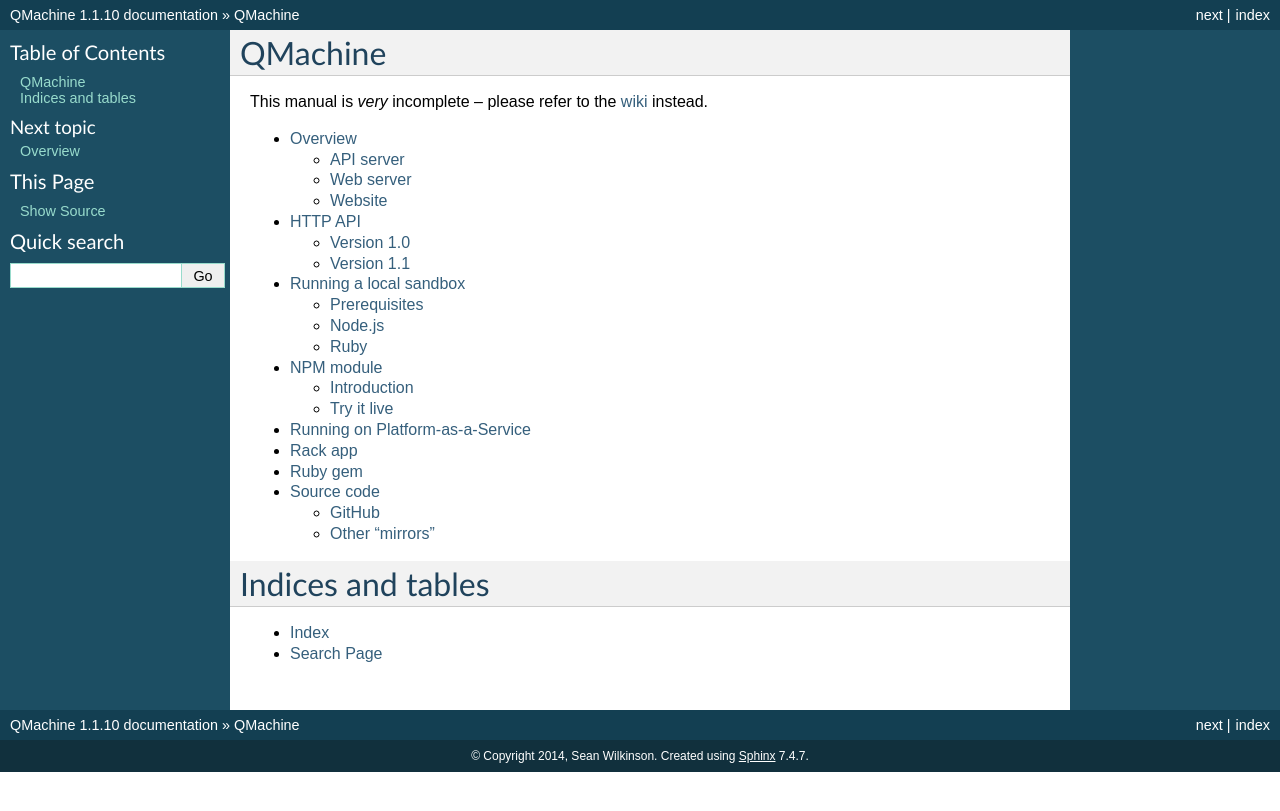
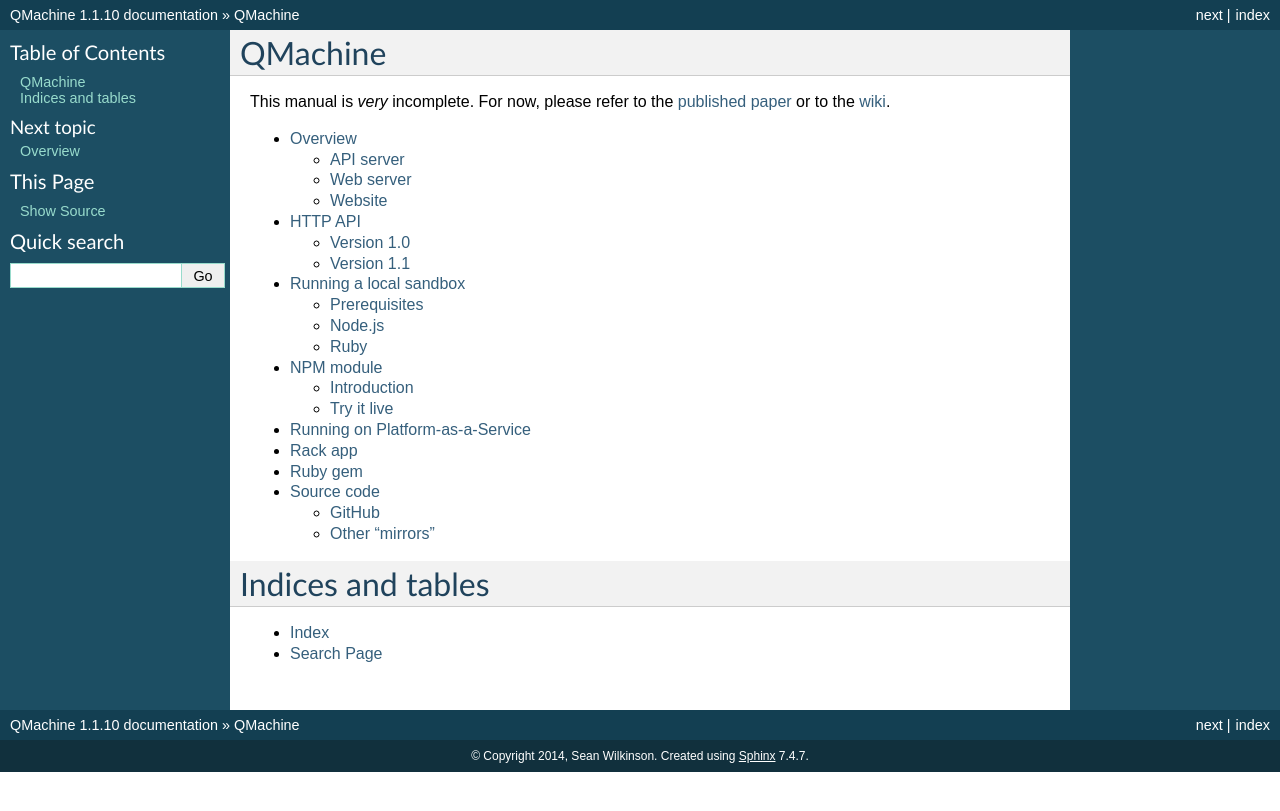
Before and after one commit to qmachine/qmachine, a Sphinx documentation site: the page built from docs/index.rst, in a window 1280 px wide. Shown: the top 811 px of the page. Built offline with Sphinx 7.4.7, drawn with Linux system fonts in a browser that asks for light colours.

Commit message:
Link to published paper from docs

```diff
--- a/docs/index.rst
+++ b/docs/index.rst
@@ -1,7 +1,7 @@
 QMachine
 ========
 
-This manual is *very* incomplete -- please refer to the wiki_ instead.
+This manual is *very* incomplete. For now, please refer to the `published paper <http://www.biomedcentral.com/1471-2105/15/176/abstract>`_  or to the wiki_.
 
 .. _wiki: https://wiki.qmachine.org/
 
```
